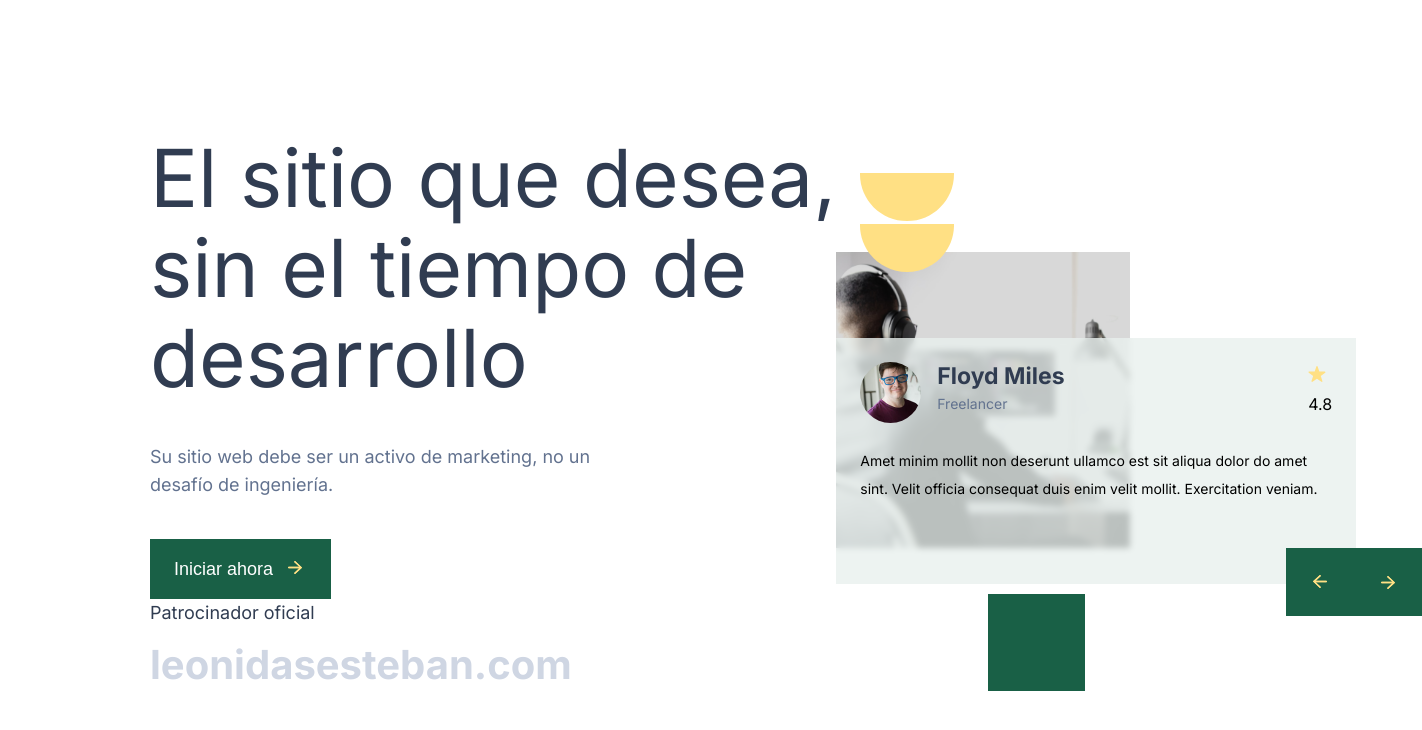
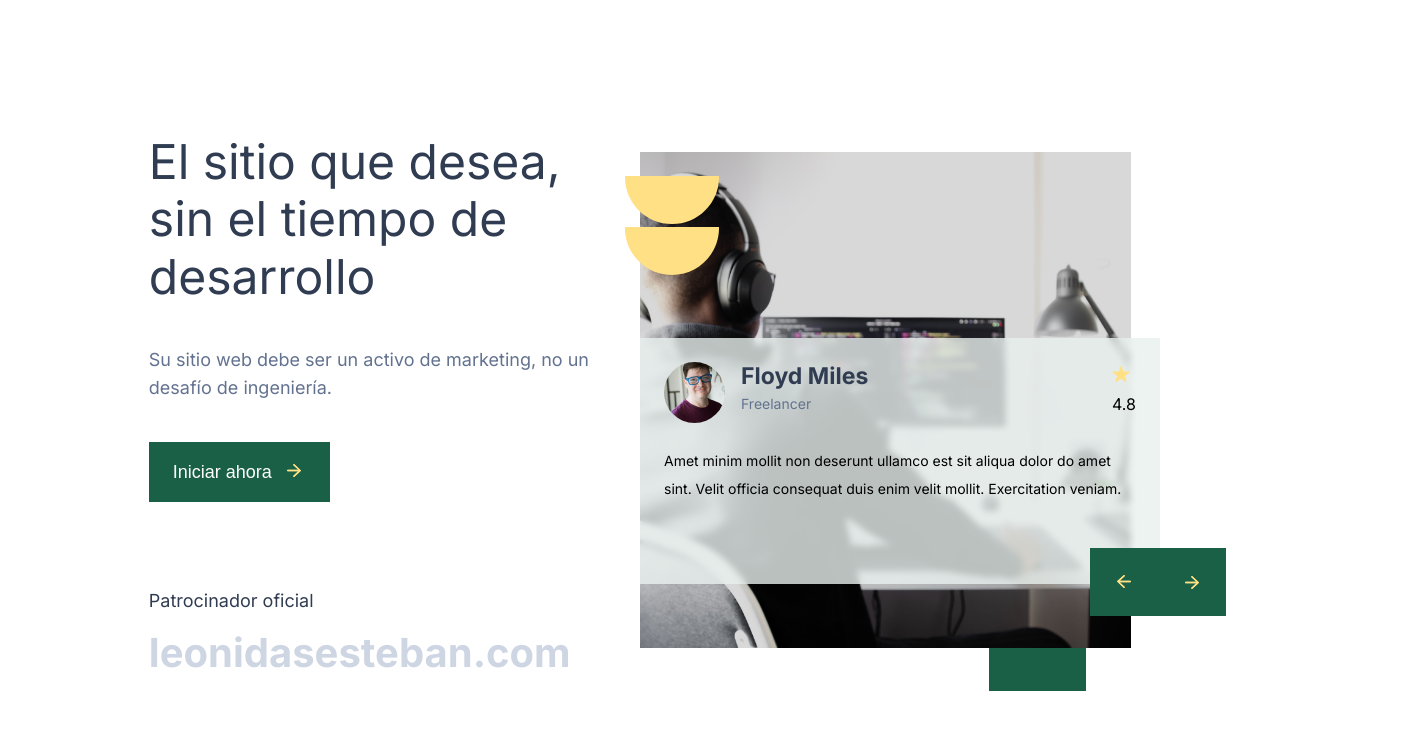
Before and after one commit to VictorTamayoBriones/hero-section, a React (Vite) app: page / in a window 1280 px wide. Shown: the top 730 px of the page, 1422 px wide, since content can reach past the window. Built offline with nearby package versions, Linux system fonts and the light colour scheme.

Commit message:
feat: :lipstick: responsive

```diff
--- a/src/assets/icons/Circles/circles.style.tsx
+++ b/src/assets/icons/Circles/circles.style.tsx
@@ -2,10 +2,10 @@ import styled from 'styled-components';
 
 export const ContainerCircles = styled.div`
     position: absolute;
-    top: 40px;
-    left: 24px;
+    top: 8%;
+    left: 3%;
     z-index: 3;
-    animation: animationToFall 1.8s linear;
+    animation: animationToFall 1.3s linear;
 
     @keyframes animationToFall{
         0%{
@@ -15,4 +15,8 @@ export const ContainerCircles = styled.div`
             top: 40px;
         }
     }
+
+    @media (max-width:1800px){
+        left: -3%;
+    }
 `;
--- a/src/assets/icons/Square/square.style.tsx
+++ b/src/assets/icons/Square/square.style.tsx
@@ -4,7 +4,7 @@ export const SquareContainer = styled.div`
     position: absolute;
     bottom: -32px;
     right: 45px;
-    animation: animationToUp 1.5s ease-in-out;
+    animation: animationToUp 1.3s linear;
 
     @keyframes animationToUp {
         0%{
@@ -14,4 +14,9 @@ export const SquareContainer = styled.div`
             bottom: -32px;
         }
     }
+
+    @media (max-width:1200px){
+        right: -24px;
+    }
+
 `;
--- a/src/components/Card/card.style.tsx
+++ b/src/components/Card/card.style.tsx
@@ -11,7 +11,6 @@ export const CardContainer = styled.article`
 
 export const CardHeader = styled.header`
     display: flex;
-    gap: 209px;
     justify-content: space-between;
     .person-data{
         display: flex;
--- a/src/components/Carousel/carousel.style.tsx
+++ b/src/components/Carousel/carousel.style.tsx
@@ -4,10 +4,9 @@ export const CarouselContainer = styled.article`
     width: 576px;
     height: 275px;
     position: absolute;
-
     bottom: 54px;
     z-index: 10;
-    animation: animationToEnter 1.5s ease-in ;
+    animation: animationToEnter 1.5s linear ;
 
     @keyframes animationToEnter {
         0%{
@@ -16,6 +15,11 @@ export const CarouselContainer = styled.article`
         100%{
             transform: translateX(0);
         }
+    }
+
+    @media (max-width: 1200px){
+        bottom: 3%;
+        left: -20%;
     }
 `;
 
--- a/src/components/Hero/components/MainImage/mainImage.style.tsx
+++ b/src/components/Hero/components/MainImage/mainImage.style.tsx
@@ -6,7 +6,7 @@ export const MainImageContainer = styled.img`
     object-fit: contain;
     position: relative;
     z-index: 2;
-    animation: toBottom 1.5s ease-in;
+    animation: toBottom 1s linear;
 
 
     @keyframes toBottom {
--- a/src/components/Hero/components/MainInfo/mainInfo.style.tsx
+++ b/src/components/Hero/components/MainInfo/mainInfo.style.tsx
@@ -6,12 +6,6 @@ export const MainInfoContainer = styled.div `
     display: flex;
     flex-direction: column;
     gap: 40px;
-    h1{
-        font-size: 80px;
-        line-height: 90px;
-        font-weight: 400;
-        color: ${theme.grey_dark};
-    }
     p{
         font-size: 18px;
         color: ${theme.natural};
--- a/src/components/Hero/hero.style.tsx
+++ b/src/components/Hero/hero.style.tsx
@@ -4,11 +4,12 @@ import styled from 'styled-components';
 export const HeroContainer = styled.div`
     width: 100vw;
     height: 100vh;
-    padding: 133px 150px;
+    padding: 8.3rem 9.3rem;
     display: flex;
     justify-content: space-between;
 
     .left{
+        width: 50%;
         height: 100%;
         display: flex;
         flex-direction: column;
@@ -22,5 +23,7 @@ export const HeroContainer = styled.div`
     }
 
 
-
+    @media (max-width: 1200px){
+        padding: 2.3rem 3.3rem;
+    }
 `;
--- a/src/index.css
+++ b/src/index.css
@@ -1,4 +1,8 @@
 @import url('https://fonts.googleapis.com/css2?family=Inter:wght@400;600;700&display=swap');
+
+:root{
+  --grey_dark: #303C51;
+}
 
 *{
   margin: 0;
@@ -13,3 +17,17 @@ body{
   overflow: hidden;
   font-family: 'Inter', sans-serif ;
 }
+
+h1{
+  font-size: 5rem;
+  line-height: 5.6rem;
+  font-weight: 400;
+  color: var(--grey_dark);
+}
+
+@media (max-width: 1800px){
+  h1{
+    font-size: 3rem;
+    line-height: 3.6rem;
+  }
+}
```
